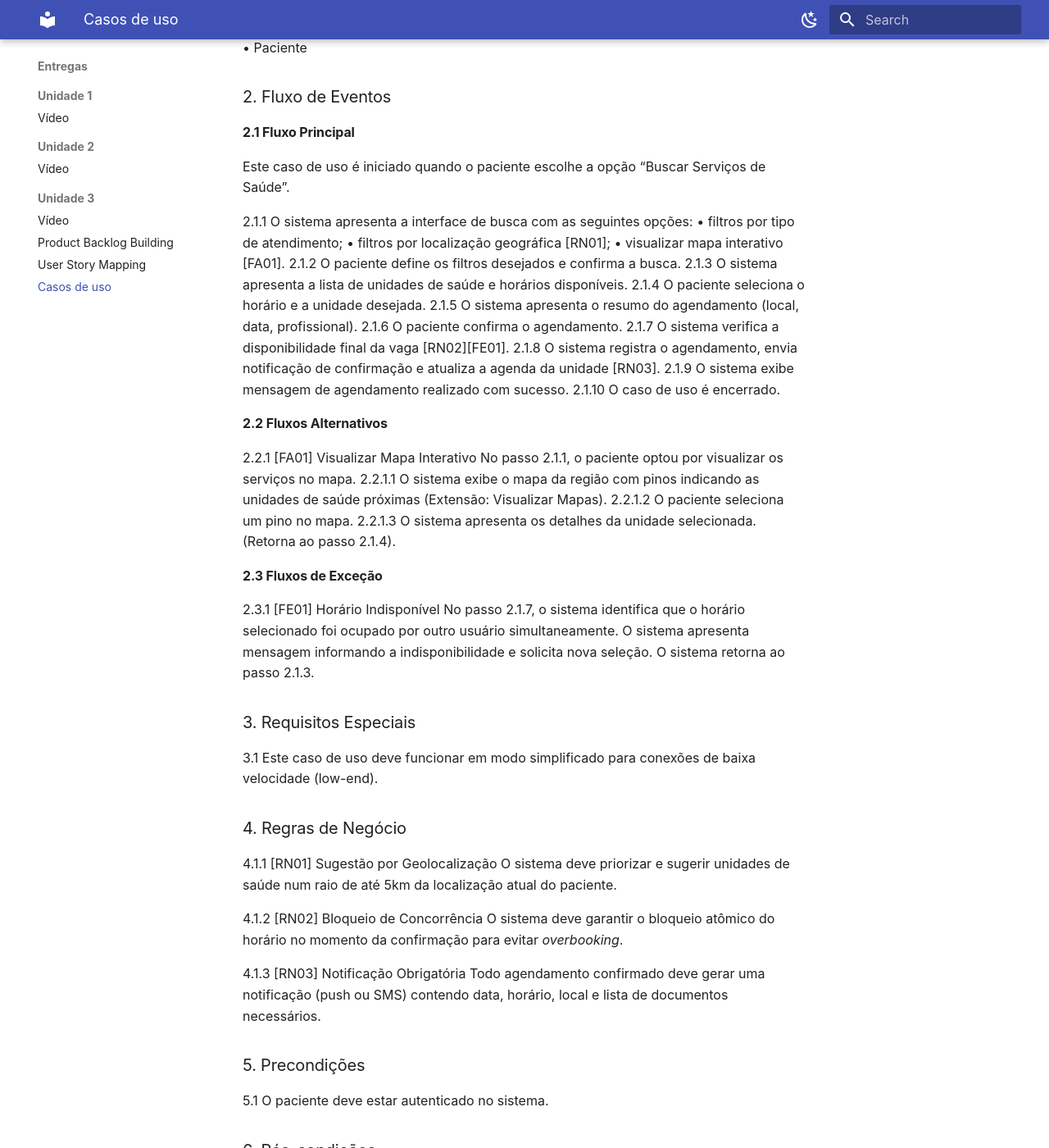
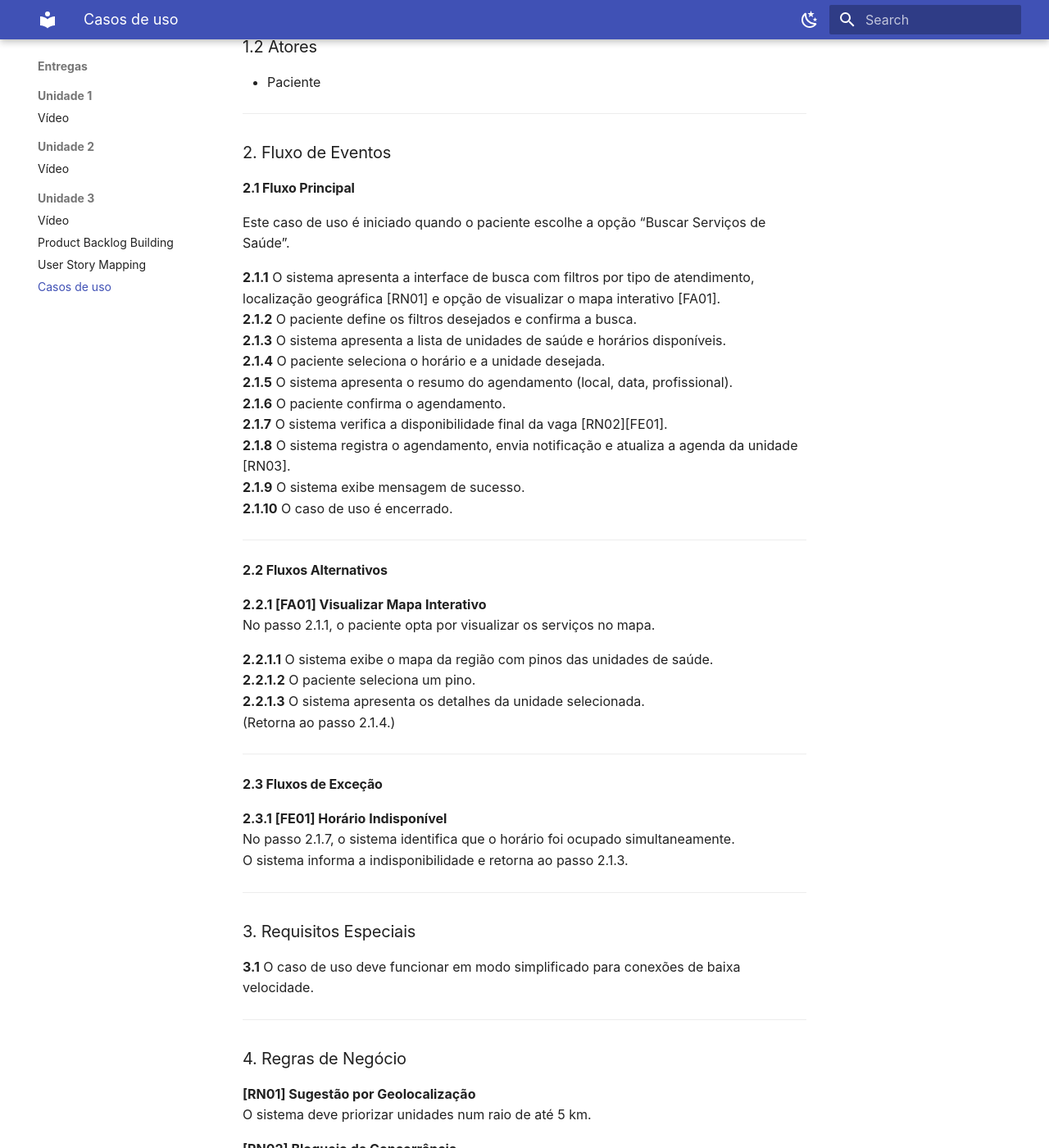
Before and after one commit to mdsreq-fga-unb/REQ-2025.2-T01-DataBuilders, an MkDocs documentation site: the page built from docs/entregas/uc.md, in a window 1280 px wide and 1400 px high, scrolled down 2725 px. Shown: the whole window at 82% size. Built offline with MkDocs 1.6.1 and Material for MkDocs 9.7.7, drawn with Linux system fonts in a browser that asks for light colours; some web fonts are replaced; some of the changed text lies outside the part shown.

Commit message:
docs: corrigindo documentos

```diff
--- a/docs/entregas/uc.md
+++ b/docs/entregas/uc.md
@@ -42,276 +42,366 @@
 
 # 4. Especificações de Caso de Uso
 
+---
+
 ## 1. Agendar Consultas e Exames
 
 ### 1.1 Breve Descrição
 Este caso de uso permite ao paciente localizar unidades de saúde e agendar atendimentos (consultas ou exames) com base em filtros como localização e disponibilidade. O sistema verifica a agenda em tempo real, registra a solicitação e gera uma confirmação automática para o usuário.
 
 ### 1.2 Atores
-• Paciente
+- Paciente
+
+---
 
 ### 2. Fluxo de Eventos
 
 #### 2.1 Fluxo Principal
 Este caso de uso é iniciado quando o paciente escolhe a opção “Buscar Serviços de Saúde”.
 
-2.1.1 O sistema apresenta a interface de busca com as seguintes opções:
-• filtros por tipo de atendimento;
-• filtros por localização geográfica [RN01];
-• visualizar mapa interativo [FA01].
-2.1.2 O paciente define os filtros desejados e confirma a busca.
-2.1.3 O sistema apresenta a lista de unidades de saúde e horários disponíveis.
-2.1.4 O paciente seleciona o horário e a unidade desejada.
-2.1.5 O sistema apresenta o resumo do agendamento (local, data, profissional).
-2.1.6 O paciente confirma o agendamento.
-2.1.7 O sistema verifica a disponibilidade final da vaga [RN02][FE01].
-2.1.8 O sistema registra o agendamento, envia notificação de confirmação e atualiza a agenda da unidade [RN03].
-2.1.9 O sistema exibe mensagem de agendamento realizado com sucesso.
-2.1.10 O caso de uso é encerrado.
+**2.1.1** O sistema apresenta a interface de busca com filtros por tipo de atendimento, localização geográfica [RN01] e opção de visualizar o mapa interativo [FA01].
+**2.1.2** O paciente define os filtros desejados e confirma a busca.
+**2.1.3** O sistema apresenta a lista de unidades de saúde e horários disponíveis.
+**2.1.4** O paciente seleciona o horário e a unidade desejada.
+**2.1.5** O sistema apresenta o resumo do agendamento (local, data, profissional).
+**2.1.6** O paciente confirma o agendamento.
+**2.1.7** O sistema verifica a disponibilidade final da vaga [RN02][FE01].
+**2.1.8** O sistema registra o agendamento, envia notificação e atualiza a agenda da unidade [RN03].
+**2.1.9** O sistema exibe mensagem de sucesso.
+**2.1.10** O caso de uso é encerrado.
+
+---
 
 #### 2.2 Fluxos Alternativos
 
-2.2.1 [FA01] Visualizar Mapa Interativo
-No passo 2.1.1, o paciente optou por visualizar os serviços no mapa.
-2.2.1.1 O sistema exibe o mapa da região com pinos indicando as unidades de saúde próximas (Extensão: Visualizar Mapas).
-2.2.1.2 O paciente seleciona um pino no mapa.
-2.2.1.3 O sistema apresenta os detalhes da unidade selecionada.
-(Retorna ao passo 2.1.4).
+**2.2.1 [FA01] Visualizar Mapa Interativo**
+No passo 2.1.1, o paciente opta por visualizar os serviços no mapa.
+
+**2.2.1.1** O sistema exibe o mapa da região com pinos das unidades de saúde.
+**2.2.1.2** O paciente seleciona um pino.
+**2.2.1.3** O sistema apresenta os detalhes da unidade selecionada.
+(Retorna ao passo 2.1.4.)
+
+---
 
 #### 2.3 Fluxos de Exceção
 
-2.3.1 [FE01] Horário Indisponível
-No passo 2.1.7, o sistema identifica que o horário selecionado foi ocupado por outro usuário simultaneamente. O sistema apresenta mensagem informando a indisponibilidade e solicita nova seleção. O sistema retorna ao passo 2.1.3.
+**2.3.1 [FE01] Horário Indisponível**
+No passo 2.1.7, o sistema identifica que o horário foi ocupado simultaneamente.
+O sistema informa a indisponibilidade e retorna ao passo 2.1.3.
+
+---
 
 ### 3. Requisitos Especiais
-3.1 Este caso de uso deve funcionar em modo simplificado para conexões de baixa velocidade (low-end).
+**3.1** O caso de uso deve funcionar em modo simplificado para conexões de baixa velocidade.
+
+---
 
 ### 4. Regras de Negócio
 
-4.1.1 [RN01] Sugestão por Geolocalização
-O sistema deve priorizar e sugerir unidades de saúde num raio de até 5km da localização atual do paciente.
+**[RN01] Sugestão por Geolocalização**
+O sistema deve priorizar unidades num raio de até 5 km.
 
-4.1.2 [RN02] Bloqueio de Concorrência
-O sistema deve garantir o bloqueio atômico do horário no momento da confirmação para evitar *overbooking*.
+**[RN02] Bloqueio de Concorrência**
+O sistema deve bloquear o horário durante a confirmação, evitando overbooking.
 
-4.1.3 [RN03] Notificação Obrigatória
-Todo agendamento confirmado deve gerar uma notificação (push ou SMS) contendo data, horário, local e lista de documentos necessários.
+**[RN03] Notificação Obrigatória**
+Todo agendamento confirmado deve gerar notificação contendo data, horário e documentos necessários.
+
+---
 
 ### 5. Precondições
-5.1 O paciente deve estar autenticado no sistema.
+**5.1** O paciente deve estar autenticado.
+
+---
 
 ### 6. Pós-condições
-6.1 O agendamento deve constar na agenda da unidade de saúde e no histórico do paciente.
+**6.1** O agendamento deve constar na agenda da unidade e no histórico do paciente.
+
+---
 
 ### 7. Pontos de Extensão
-7.1 No passo 2.1.1 este caso de uso pode ser estendido por “Visualizar Mapas”.
-7.2 No passo 2.1.8 este caso de uso pode ser estendido por “Receber Notificações”.
+**7.1** Visualizar Mapas (no passo 2.1.1).
+**7.2** Receber Notificações (no passo 2.1.8).
+
+---
 
 ---
 
 ## 2. Atualizar Prontuário do Paciente
 
 ### 1.1 Breve Descrição
-Este caso de uso permite ao profissional de saúde registrar diagnósticos, prescrições, resultados de exames e orientações no histórico digital do paciente. As informações são sincronizadas para permitir continuidade no tratamento e acesso por outros profissionais autorizados.
+Este caso de uso permite ao profissional de saúde registrar diagnósticos, prescrições, resultados de exames e orientações no prontuário digital do paciente.
 
 ### 1.2 Atores
-• Profissional de Saúde
+- Profissional de Saúde
+
+---
 
 ### 2. Fluxo de Eventos
 
 #### 2.1 Fluxo Principal
-Este caso de uso é iniciado quando o profissional de saúde seleciona um atendimento em andamento na sua agenda.
+Este caso de uso é iniciado quando o profissional seleciona um atendimento em andamento.
 
-2.1.1 O sistema apresenta os dados básicos do paciente.
-2.1.2 O profissional solicita acesso aos detalhes clínicos do paciente.
-2.1.3 O sistema exibe o histórico médico completo (Extensão: Acessar Prontuário e/ou Histórico).
-2.1.4 O profissional insere as novas informações clínicas (diagnóstico, prescrição, orientações) [RN01].
-2.1.5 O profissional confirma a atualização do prontuário.
-2.1.6 O sistema valida os dados inseridos [FE01].
-2.1.7 O sistema grava as alterações no prontuário digital e gera log de auditoria [RN02].
-2.1.8 O sistema exibe mensagem de sucesso.
-2.1.9 O caso de uso é encerrado.
+**2.1.1** O sistema apresenta os dados básicos do paciente.
+**2.1.2** O profissional solicita acesso aos detalhes clínicos.
+**2.1.3** O sistema exibe o histórico médico completo (Extensão: Acessar Prontuário e/ou Histórico).
+**2.1.4** O profissional insere as novas informações clínicas (diagnóstico, prescrição, orientações) [RN01].
+**2.1.5** O profissional confirma a atualização.
+**2.1.6** O sistema valida os dados inseridos [FE01].
+**2.1.7** O sistema grava as alterações no prontuário digital e gera log de auditoria [RN02].
+**2.1.8** O sistema exibe mensagem de sucesso.
+**2.1.9** O caso de uso é encerrado.
+
+---
 
 #### 2.2 Fluxos Alternativos
 Não se aplica.
 
+---
+
 #### 2.3 Fluxos de Exceção
 
-2.3.1 [FE01] Dados Clínicos Inválidos
-No passo 2.1.6, o sistema identifica campos obrigatórios em branco ou dados inconsistentes. O sistema apresenta mensagem de erro e destaca os campos. O sistema retorna ao passo 2.1.4.
+**2.3.1 [FE01] Dados Clínicos Inválidos**
+O sistema identifica campos obrigatórios em branco ou inconsistentes e retorna ao passo 2.1.4.
 
-2.3.2 [FE02] Falha de Sincronização
-No passo 2.1.7, o sistema não consegue conexão com o servidor central. O sistema salva os dados localmente (cache criptografado) e informa que a sincronização ocorrerá posteriormente. O caso de uso é encerrado.
+**2.3.2 [FE02] Falha de Sincronização**
+O sistema não possui conexão e salva os dados localmente de forma criptografada.
+
+---
 
 ### 3. Requisitos Especiais
-3.1 O sistema deve garantir conformidade com a LGPD e sigilo médico.
+**3.1** O sistema deve garantir conformidade com a LGPD e sigilo médico.
+
+---
 
 ### 4. Regras de Negócio
 
-4.1.1 [RN01] Registro de Medicamentos
-Ao prescrever medicamentos, o sistema deve permitir a seleção a partir de uma base de dados padronizada (ex: Rename).
+**[RN01] Registro de Medicamentos**
+O sistema deve permitir seleção de medicamentos a partir de base padronizada.
 
-4.1.2 [RN02] Rastreabilidade da Alteração
-Toda atualização no prontuário deve registrar o ID do profissional, data, hora e geolocalização da ação.
+**[RN02] Rastreabilidade da Alteração**
+Toda atualização deve registrar ID do profissional, data, hora e geolocalização.
+
+---
 
 ### 5. Precondições
-5.1 O profissional de saúde deve estar autenticado e vinculado a uma unidade de saúde.
-5.2 O atendimento deve estar com status "Em andamento".
+**5.1** O profissional deve estar autenticado.
+**5.2** O atendimento deve estar com status "Em andamento".
+
+---
 
 ### 6. Pós-condições
-6.1 O prontuário do paciente reflete as novas informações clínicas.
+**6.1** O prontuário reflete as novas informações clínicas.
+
+---
 
 ### 7. Pontos de Extensão
-7.1 No passo 2.1.3 este caso de uso pode ser estendido por “Acessar Prontuário e/ou Histórico do Paciente”.
+**7.1** Acessar Prontuário e/ou Histórico (no passo 2.1.3).
+
+---
 
 ---
 
 ## 3. Registrar Campanhas, Mutirões ou Ações
 
 ### 1.1 Breve Descrição
-Este caso de uso permite às organizações parceiras cadastrarem iniciativas de saúde comunitária (como vacinação ou palestras). O cadastro define o público-alvo, local e datas, permitindo que o sistema divulgue a ação de forma segmentada para a comunidade.
+Este caso de uso permite às organizações parceiras cadastrarem iniciativas de saúde comunitária (como vacinação, palestras e mutirões). A ação é registrada com detalhes relevantes e divulgada de forma segmentada para os usuários.
 
 ### 1.2 Atores
-• Organização Parceira
+- Organização Parceira
+
+---
 
 ### 2. Fluxo de Eventos
 
 #### 2.1 Fluxo Principal
 Este caso de uso é iniciado quando a organização parceira seleciona a opção “Nova Iniciativa”.
 
-2.1.1 O sistema apresenta o formulário de cadastro de iniciativas.
-2.1.2 A organização preenche os dados da campanha (título, descrição, local, data) [RN01].
-2.1.3 A organização define os critérios de segmentação do público-alvo [RN02].
-2.1.4 A organização confirma o registro.
-2.1.5 O sistema valida as informações e a elegibilidade da organização [FE01].
-2.1.6 O sistema registra a campanha e agenda o disparo de divulgações.
-2.1.7 O sistema exibe mensagem de campanha criada com sucesso.
-2.1.8 O caso de uso é encerrado.
+**2.1.1** O sistema apresenta o formulário de cadastro de iniciativas.
+**2.1.2** A organização preenche os dados da campanha (título, descrição, local, data) [RN01].
+**2.1.3** A organização define os critérios de segmentação do público-alvo [RN02].
+**2.1.4** A organização confirma o registro.
+**2.1.5** O sistema valida as informações e a elegibilidade da organização [FE01].
+**2.1.6** O sistema registra a campanha e agenda o disparo de divulgações.
+**2.1.7** O sistema exibe mensagem de campanha criada com sucesso.
+**2.1.8** O caso de uso é encerrado.
+
+---
 
 #### 2.2 Fluxos Alternativos
 Não se aplica.
 
+---
+
 #### 2.3 Fluxos de Exceção
 
-2.3.1 [FE01] Localização Inválida
-No passo 2.1.5, o sistema não consegue validar o endereço informado para o mutirão. O sistema solicita correção. O sistema retorna ao passo 2.1.2.
+**2.3.1 [FE01] Localização Inválida**
+O sistema não consegue validar o endereço informado para o mutirão, solicita correção e retorna ao passo 2.1.2.
+
+---
 
 ### 3. Requisitos Especiais
 Não se aplica.
 
+---
+
 ### 4. Regras de Negócio
 
-4.1.1 [RN01] Período de Vigência
-A data de fim da campanha não pode ser anterior à data de início, nem anterior à data atual.
+**[RN01] Período de Vigência**
+A data de fim não pode ser anterior à data de início, nem anterior à data atual.
 
-4.1.2 [RN02] Segmentação de Público
-O sistema deve permitir filtrar o público por: faixa etária, gênero, região de moradia e condições de saúde pré-existentes (ex: hipertensos).
+**[RN02] Segmentação de Público**
+O sistema deve permitir segmentação por idade, gênero, região e condições de saúde.
+
+---
 
 ### 5. Precondições
-5.1 A organização parceira deve ter cadastro ativo e validado pelo Administrador.
+**5.1** A organização parceira deve ter cadastro ativo e validado.
+
+---
 
 ### 6. Pós-condições
-6.1 A campanha torna-se visível para os usuários que atendem aos critérios de segmentação.
+**6.1** A campanha torna-se visível para os usuários que atendem aos critérios de segmentação.
+
+---
 
 ### 7. Pontos de Extensão
 Não se aplica.
 
 ---
 
+---
+
 ## 4. Fornecer Feedbacks
 
 ### 1.1 Breve Descrição
-Este caso de uso permite ao paciente avaliar a qualidade do atendimento recebido e a usabilidade do aplicativo. Ao concluir a avaliação, o usuário é recompensado com pontos de fidelidade, incentivando o engajamento contínuo.
+Este caso de uso permite ao paciente avaliar o atendimento e a usabilidade do sistema, atribuindo notas e comentários. O envio da avaliação gera pontos de fidelidade.
 
 ### 1.2 Atores
-• Paciente
+- Paciente
+
+---
 
 ### 2. Fluxo de Eventos
 
 #### 2.1 Fluxo Principal
-Este caso de uso é iniciado automaticamente após a conclusão de um agendamento ou acessado via histórico.
+Este caso de uso pode ser iniciado de forma automática após um atendimento ou manualmente pelo histórico.
 
-2.1.1 O sistema apresenta a tela de avaliação referente ao serviço utilizado.
-2.1.2 O paciente atribui uma nota (escala de 1 a 5) para o profissional/unidade.
-2.1.3 O paciente insere comentários textuais (opcional).
-2.1.4 O paciente confirma o envio do feedback.
-2.1.5 O sistema registra a avaliação e calcula a pontuação de recompensa [RN01].
-2.1.6 O sistema credita os pontos no perfil do usuário (Inclusão: Receber Pontuação por Feedback).
-2.1.7 O sistema exibe mensagem de agradecimento e saldo atualizado de pontos.
-2.1.8 O caso de uso é encerrado.
+**2.1.1** O sistema apresenta a tela de avaliação.
+**2.1.2** O paciente atribui uma nota de 1 a 5.
+**2.1.3** O paciente insere comentários (opcional).
+**2.1.4** O paciente confirma o envio do feedback.
+**2.1.5** O sistema registra a avaliação e calcula a pontuação de recompensa [RN01].
+**2.1.6** O sistema credita os pontos no perfil do usuário.
+**2.1.7** O sistema exibe mensagem de agradecimento com o saldo de pontos.
+**2.1.8** O caso de uso é encerrado.
+
+---
 
 #### 2.2 Fluxos Alternativos
 Não se aplica.
 
+---
+
 #### 2.3 Fluxos de Exceção
 Não se aplica.
 
+---
+
 ### 3. Requisitos Especiais
-3.1 A interface deve ser gamificada para estimular a interação.
+**3.1** A interface deve ser gamificada para promover engajamento.
+
+---
 
 ### 4. Regras de Negócio
 
-4.1.1 [RN01] Cálculo de Recompensa
-Cada avaliação completa deve gerar 50 pontos de fidelidade para o paciente. O limite diário é de 200 pontos.
+**[RN01] Cálculo de Recompensa**
+Cada avaliação completa gera 50 pontos, com limite diário de 200.
 
-4.1.2 [RN02] Monitoramento de Qualidade
-Notas inferiores a 3 devem gerar um alerta automático para o Administrador do sistema.
+**[RN02] Monitoramento de Qualidade**
+Notas abaixo de 3 devem gerar alerta automático para o Administrador.
+
+---
 
 ### 5. Precondições
-5.1 O paciente deve ter concluído um atendimento.
+**5.1** O paciente deve ter concluído um atendimento.
+
+---
 
 ### 6. Pós-condições
-6.1 A avaliação compõe os indicadores de desempenho da unidade e o saldo de pontos do paciente é incrementado.
+**6.1** O feedback é registrado nos indicadores da unidade, e o saldo de pontos do paciente é atualizado.
+
+---
 
 ### 7. Pontos de Extensão
 Não se aplica.
 
 ---
 
+---
+
 ## 5. Registrar Paciente
 
 ### 1.1 Breve Descrição
-Este caso de uso permite que um novo usuário (morador da comunidade) crie seu perfil no ConnectCare. O registro coleta dados pessoais e condições básicas de saúde para permitir a triagem e o acesso aos serviços da plataforma.
+Este caso de uso permite que novos usuários criem um perfil no sistema. O cadastro inclui dados pessoais e informações básicas de saúde que auxiliam na triagem inicial.
 
 ### 1.2 Atores
-• Paciente (Usuário não logado)
+- Paciente (Usuário não logado)
+
+---
 
 ### 2. Fluxo de Eventos
 
 #### 2.1 Fluxo Principal
-Este caso de uso é iniciado quando o usuário seleciona a opção “Criar Conta” na tela inicial.
+O caso de uso inicia quando o usuário seleciona a opção “Criar Conta”.
 
-2.1.1 O sistema solicita os dados obrigatórios: Nome, CPF, Data de Nascimento e Endereço.
-2.1.2 O usuário informa os dados solicitados.
-2.1.3 O sistema solicita informações básicas de saúde (alergias, condições crônicas).
-2.1.4 O usuário preenche ou seleciona “Não possuo/Não sei informar”.
-2.1.5 O usuário cria uma senha de acesso e confirma o cadastro.
-2.1.6 O sistema valida a unicidade do CPF [FE01].
-2.1.7 O sistema cria o perfil do paciente e gera o prontuário digital inicial [RN01].
-2.1.8 O sistema exibe mensagem de boas-vindas e redireciona para a tela principal.
-2.1.9 O caso de uso é encerrado.
+**2.1.1** O sistema solicita Nome, CPF, Data de Nascimento e Endereço.
+**2.1.2** O usuário informa os dados.
+**2.1.3** O sistema solicita informações básicas de saúde (alergias, condições crônicas).
+**2.1.4** O usuário preenche ou seleciona a opção “Não possuo/Não sei informar”.
+**2.1.5** O usuário cria uma senha e confirma o cadastro.
+**2.1.6** O sistema valida a unicidade do CPF [FE01].
+**2.1.7** O sistema cria o perfil do paciente e gera prontuário digital inicial [RN01].
+**2.1.8** O sistema exibe mensagem de boas-vindas.
+**2.1.9** O caso de uso é encerrado.
+
+---
 
 #### 2.2 Fluxos Alternativos
 Não se aplica.
 
+---
+
 #### 2.3 Fluxos de Exceção
 
-2.3.1 [FE01] Usuário Já Cadastrado
-No passo 2.1.6, o sistema identifica que o CPF informado já possui conta ativa. O sistema informa que o usuário já existe e oferece a opção de recuperação de senha. O sistema retorna à tela de login.
+**2.3.1 [FE01] Usuário Já Cadastrado**
+O CPF já existe no sistema.
+O sistema informa o erro e direciona à recuperação de senha.
+
+---
 
 ### 3. Requisitos Especiais
-3.1 O processo de cadastro deve ser otimizado para digitação mínima.
+**3.1** O processo deve ser otimizado para mínima digitação.
+
+---
 
 ### 4. Regras de Negócio
 
-4.1.1 [RN01] Criação de Prontuário
-O cadastro do usuário deve gerar automaticamente um ID único de prontuário, vinculado ao CPF, para uso futuro pelos profissionais de saúde.
+**[RN01] Criação de Prontuário**
+Cada novo cadastro deve gerar um ID único de prontuário vinculado ao CPF.
+
+---
 
 ### 5. Precondições
-5.1 O usuário não deve estar logado.
+**5.1** O usuário não deve estar logado.
+
+---
 
 ### 6. Pós-condições
-6.1 O usuário possui credenciais de acesso e pode utilizar as funcionalidades do sistema.
+**6.1** O usuário passa a ter credenciais e acesso ao sistema.
+
+---
 
 ### 7. Pontos de Extensão
 Não se aplica.
--- a/mkdocs.yml
+++ b/mkdocs.yml
@@ -55,7 +55,7 @@
     - Casos de Uso: docs/engenharia_de_requisitos/modelagem/casos-de-uso.md
     - Matriz de Rastreabilidade: docs/engenharia_de_requisitos/matriz-rastreabilidade.md
     - Product Backlog: visao_produto/product_backlog.md
-    - Product Backlog Building: visao_produto/pbb.md
+    - Canvas PBB: visao_produto/pbb.md
     - Protótipo: visao_produto/prototipo.md
     - Lições Aprendidas: visao_produto/licoes.md
     - Referências Bibliográficas: visao_produto/referencias.md
```
